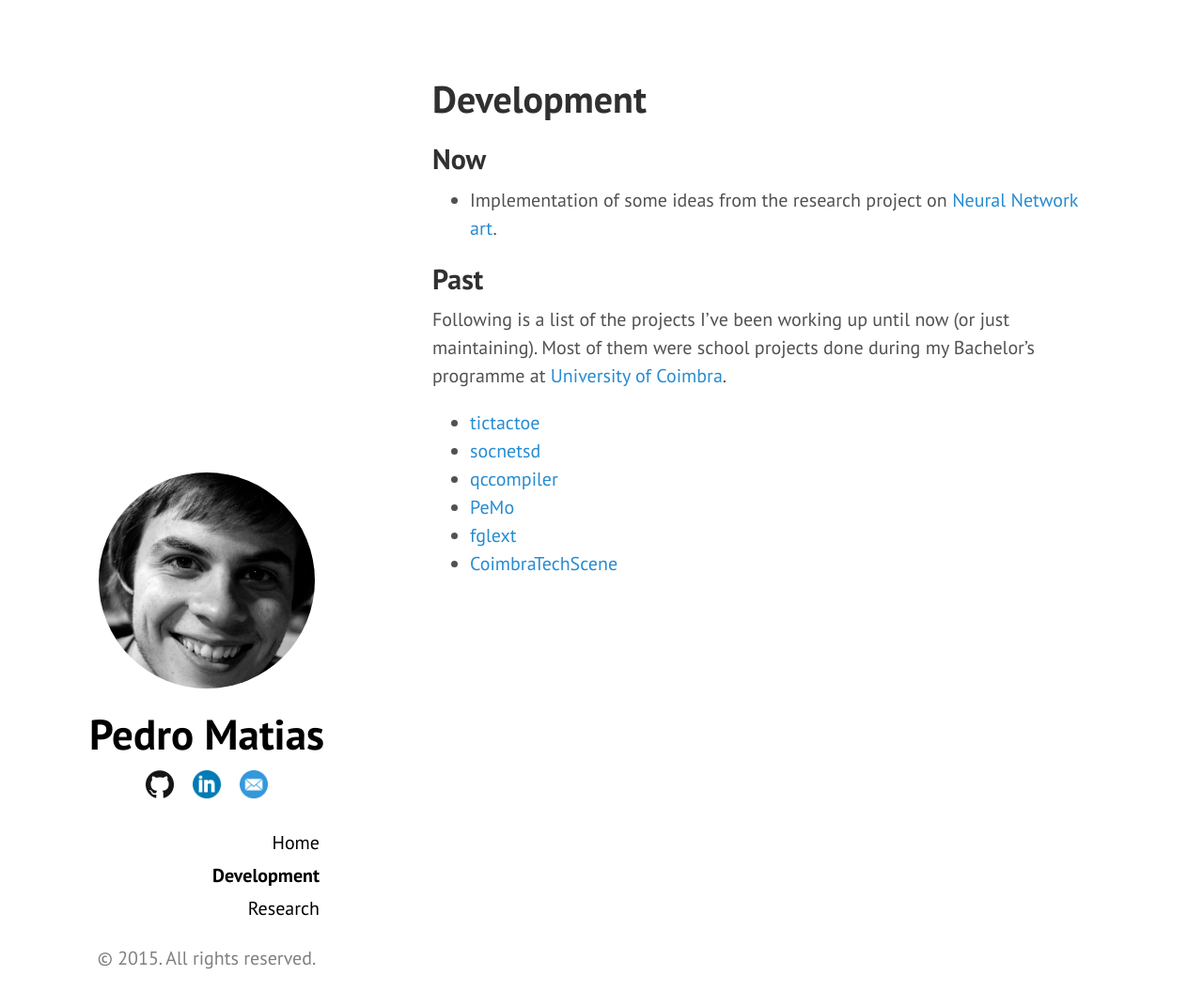
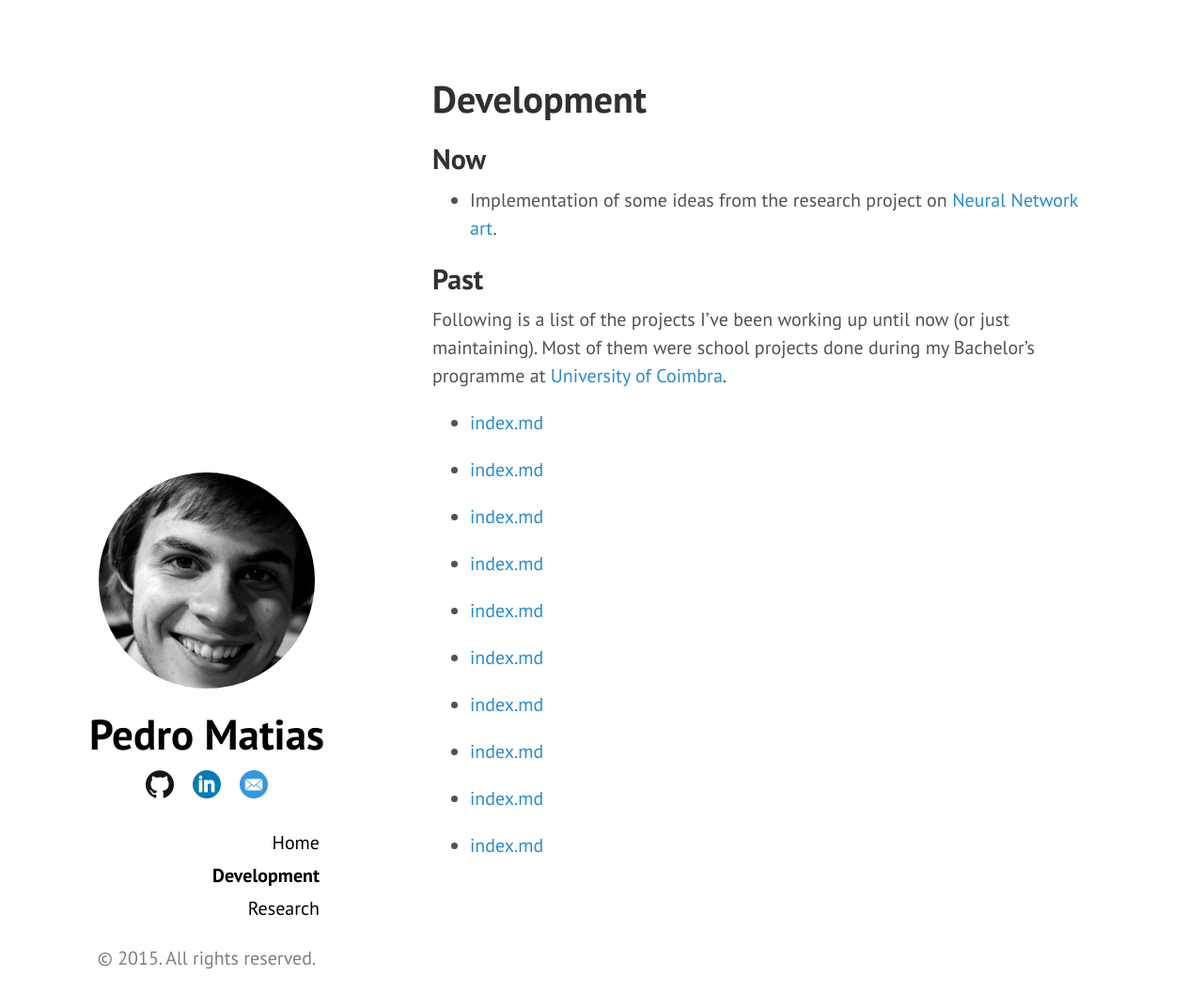
Before and after one commit to zydeon/zydeon.github.io, a Jekyll site: the page built from development/index.md, in a window 1280 px wide and 1075 px high. Shown: the top 1071 px of the window at 94% size. Built offline with Jekyll 4.4.1, drawn with Linux system fonts in a browser that asks for light colours; nearby versions of some CDN libraries.

```diff
--- a/_data/repos.yml
+++ b/_data/repos.yml
@@ -1,9 +1 @@
-- name: tictactoe
-- name: socnetsd
-# - name: socnet
-# - name: socnetes
-- name: qccompiler
-# - name: mosal
-- name: PeMo
-- name: fglext
-- name: CoimbraTechScene
+# put data there
--- a/development/index.md
+++ b/development/index.md
@@ -12,5 +12,8 @@ category: /
 
 Following is a list of the projects I've been working up until now (or just maintaining). Most of them were school projects done during my Bachelor's programme at [University of Coimbra](http://www.uc.pt).
 
-{% for r in site.data.repos %}
-* [{{ r.name }}](projects/{{ r.name }}){% endfor %}
+{% for p in site.pages %}
+  {% if p.category == "development"%}
+* [{{ p.name }}](projects/{{ p.name }})
+  {% endif %}
+{% endfor %}
```
Also changed, not shown: development/projects/Deflate/index.md (added, +9 -0 lines), 1 other file.
